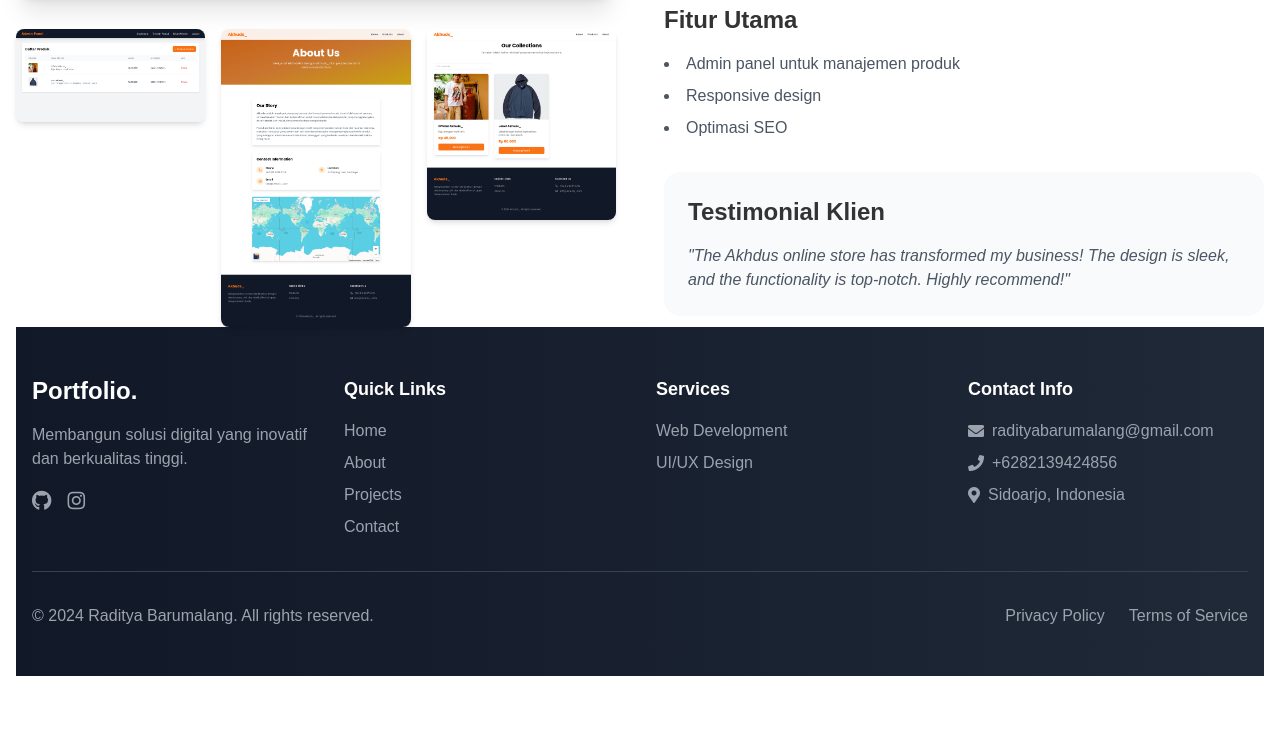
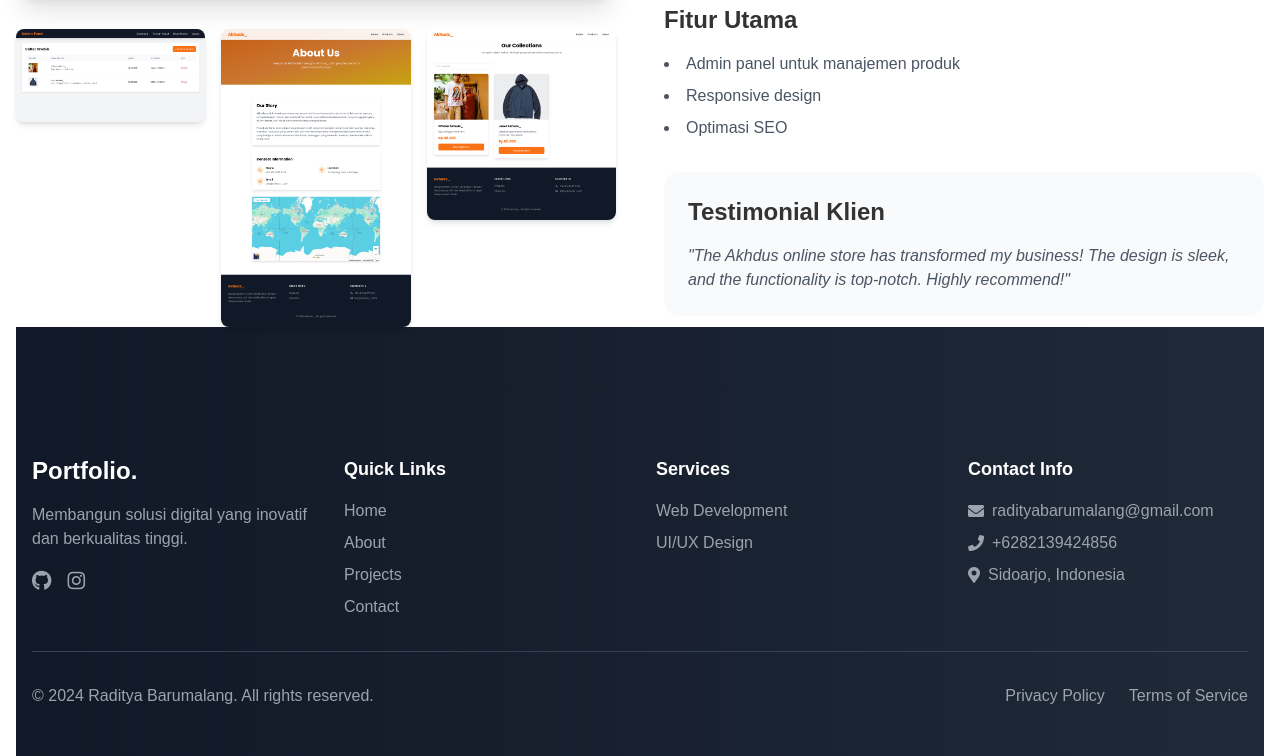
Before and after one commit to Vintechs-ux/Portofolio, a plain HTML site: page pages/projects/project.html in a window 1280 px wide. Shown: the part 880-1636 px from the top of the page. Before the commit the page ends 1556 px from the top, so only its background shows below. Drawn offline with nearby package versions, Linux system fonts and the light colour scheme.

Commit message:
Update project.html

```diff
--- a/pages/projects/project.html
+++ b/pages/projects/project.html
@@ -113,7 +113,7 @@
 
             </div>
         </div>
-    <footer class="bg-gradient-to-r from-gray-900 to-gray-800 text-white">
+    <footer class="bg-gradient-to-r from-gray-900 to-gray-800 text-white pt-20">
     <div class="container mx-auto px-4 py-12">
         <!-- Footer Grid -->
         <div class="grid grid-cols-1 md:grid-cols-4 gap-8 mb-8">
```
